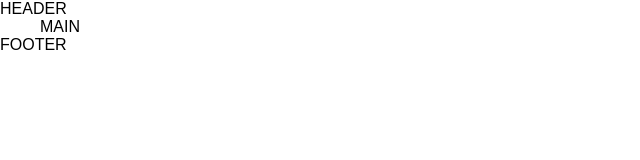
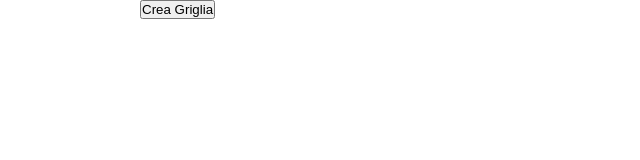
Before and after one commit to Eros000/js-campominato-grid, a plain HTML site: page index.html in a window 1280 px wide. Shown: the whole page, without its empty margins (0-640 px from the left). Drawn offline with Linux system fonts and the light colour scheme.

Commit message:
esercizio iniziato

```diff
--- a/css/style.css
+++ b/css/style.css
@@ -15,6 +15,6 @@ body {
 }
 
 .container {
-    max-width: 1200px;
+    max-width: 1000px;
     margin: 0 auto;
 }
--- a/index.html
+++ b/index.html
@@ -4,26 +4,29 @@
         <meta charset="UTF-8">
         <meta http-equiv="X-UA-Compatible" content="IE=edge">
         <meta name="viewport" content="width=device-width, initial-scale=1.0">
-        <title>Template HTML CSS Base</title>
+        <title>Griglia Campo Minato</title>
 
         <!-- CSS -->
         <link rel="stylesheet" href="css/style.css">
     </head>
     <body>
 
-        <header>
-            HEADER
-        </header>
+
 
         <main>
             <div class="container">
-                MAIN
+
+                <button>
+                    Crea Griglia
+                </button>
+
             </div>
+
+            <div class="grid-container"></div>
+
         </main>
 
-        <footer>
-            FOOTER
-        </footer>
+
 
         <!--Java Script-->
 
--- a/js/script.js
+++ b/js/script.js
@@ -0,0 +1,3 @@
+const myButton = document.querySelector('button')
+
+const myContainer = document.querySelector('.grid-container')
```
Also changed, not shown: 1 other file.
